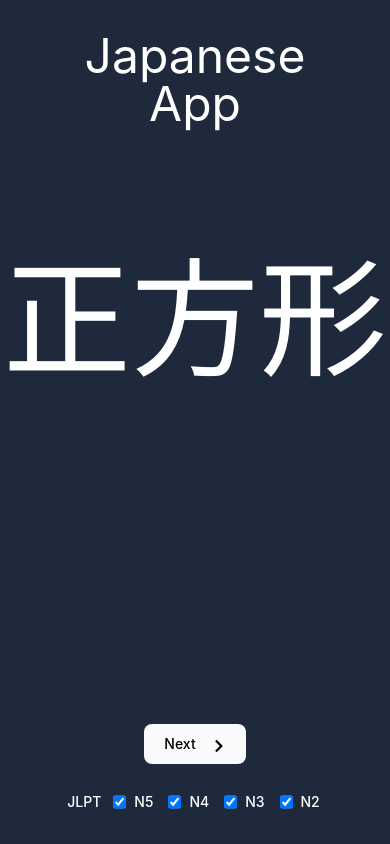
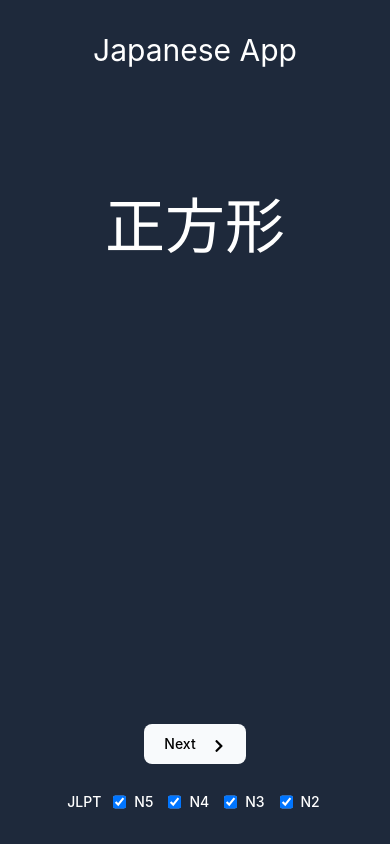
Before and after one commit to antoine311200/antoine311200.github.io, a React (Create React App) app: page /#/secret in a window 390 px wide. Built offline with nearby package versions, Linux system fonts and the light colour scheme.

Commit message:
Responsive text size

```diff
--- a/src/pages/secret.js
+++ b/src/pages/secret.js
@@ -70,12 +70,12 @@ function JapaneseApp() {
     return (
         <div className="bg-slate-800 h-screen w-screen">
             <div className="w-full z-10">
-                <h1 className="text-5xl p-8 mb-24 text-white text-center">Japanese App</h1>
+                <h1 className="text-3xl lg:text-5xl p-8 mb-24 text-white text-center">Japanese App</h1>
             </div>
             <div className="flex flex-col items-center gap-10">
-                <h1 className="fixed text-9xl text-white text-center">{word}</h1>
+                <h1 className="fixed text-6xl lg:text-9xl text-white text-center">{word}</h1>
                 {word != furigana && isToggled && <h1 className="fixed text-3xl text-white text-center top-40">{furigana}</h1>}
-                {isToggled && <h1 className="fixed text-3xl text-white text-center bottom-1/3">{meaning.replace(',', ', ')}</h1>}
+                {isToggled && <h1 className="fixed text-xl lg:text-3xl text-white text-center bottom-1/3 px-8">{meaning.replace(/,/g, ', ')}</h1>}
             </div>
             <div className="flex flex-col items-center">
                 <button className="absolute bottom-20 justify-center bg-slate-50 hover:bg-slate-200 focus:ring-2 focus:outline-none focus:ring-slate-100 font-medium rounded-lg text-sm px-5 py-2.5 text-center inline-flex items-center" onClick={randomVocab}>
```
